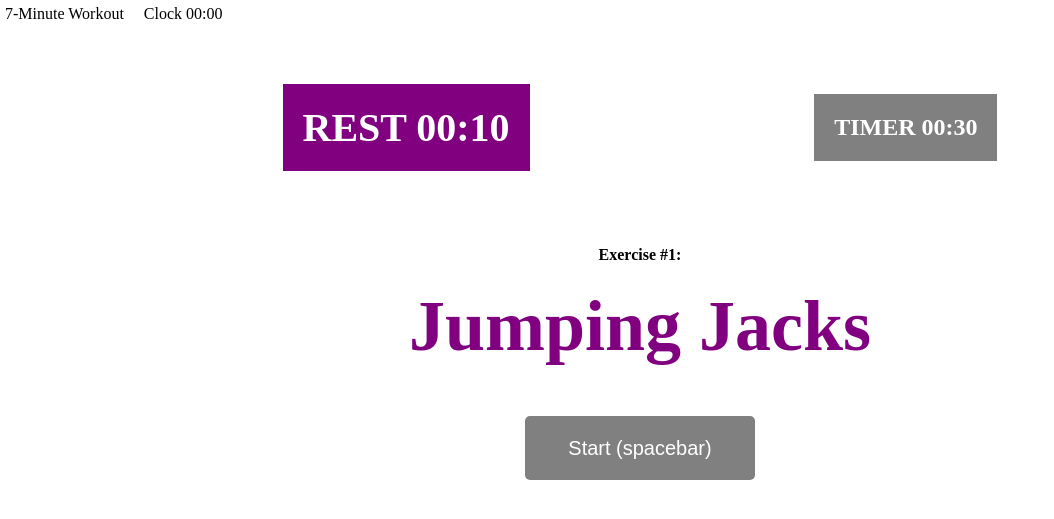
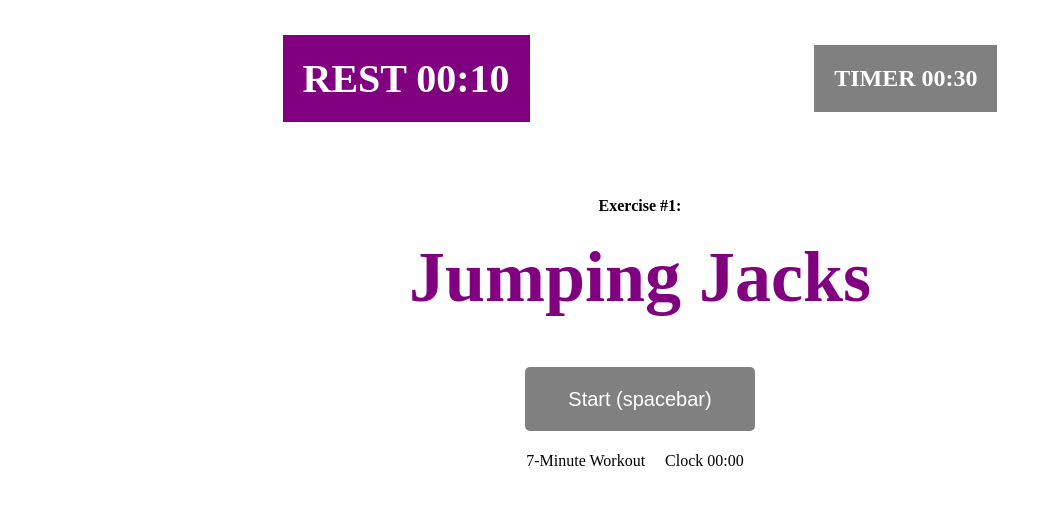
Before and after one commit to Arusli/7minuteworkout, a PHP site: page / in a window 1280 px wide. Shown: the top 519 px of the page, without its empty margins (0-1054 px from the left). Run offline with PHP 8.4, Linux system fonts and the light colour scheme.

Commit message:
css adjust moved navbar to bottom

```diff
--- a/index.html
+++ b/index.html
@@ -31,10 +31,6 @@
     <audio src="wallsits.mp3" type="audio/mpeg"></audio>
     <audio src="whataworkout.mp3" type="audio/mpeg"></audio> -->
 
-    <div id='navbar'>
-        <h4>7-Minute Workout</h4>
-        <h4 id='clock' class='counter'>Clock 00:00</h4>
-    </div>
 
         <!-- <div id='button-container'> -->
 
@@ -59,6 +55,10 @@
         <button id="start-button">Start (spacebar)</button>
     </div>
 
+    <div id='navbar'>
+        <h4>7-Minute Workout</h4>
+        <h4 id='clock' class='counter'>Clock 00:00</h4>
+    </div>
 
 
 
--- a/style.css
+++ b/style.css
@@ -48,10 +48,9 @@ button:hover {
 #navbar {
     display: flex;
     flex-direction: row;
-    justify-content: left;
+    justify-content: center;
     margin: 0;
     padding: 0;
-    background-color: white;
     color: black;
 
 }
```
